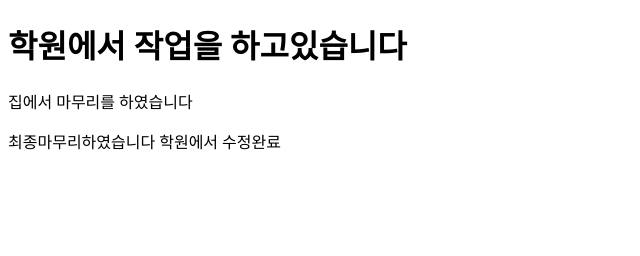
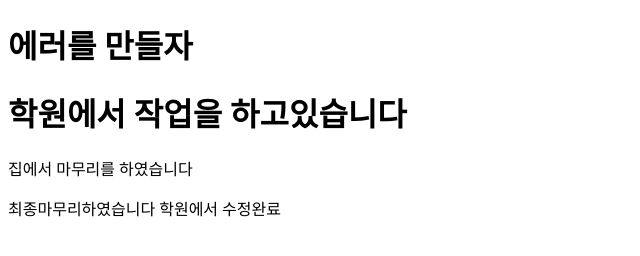
Before and after one commit to designUon/team-git-test, a plain HTML site: page index.html in a window 1280 px wide. Shown: the whole page, without its empty margins (0-640 px from the left). Drawn offline with Linux system fonts and the light colour scheme.

Commit message:
학원에서 만든 에러

```diff
--- a/index.html
+++ b/index.html
@@ -7,6 +7,7 @@
     <title>Document</title>
 </head>
 <body>
+    <h1>에러를 만들자</h1>
     <h1>학원에서 작업을 하고있습니다</h1>
     <p>집에서 마무리를 하였습니다</p>
     <p>최종마무리하였습니다 학원에서 수정완료</p>
```
